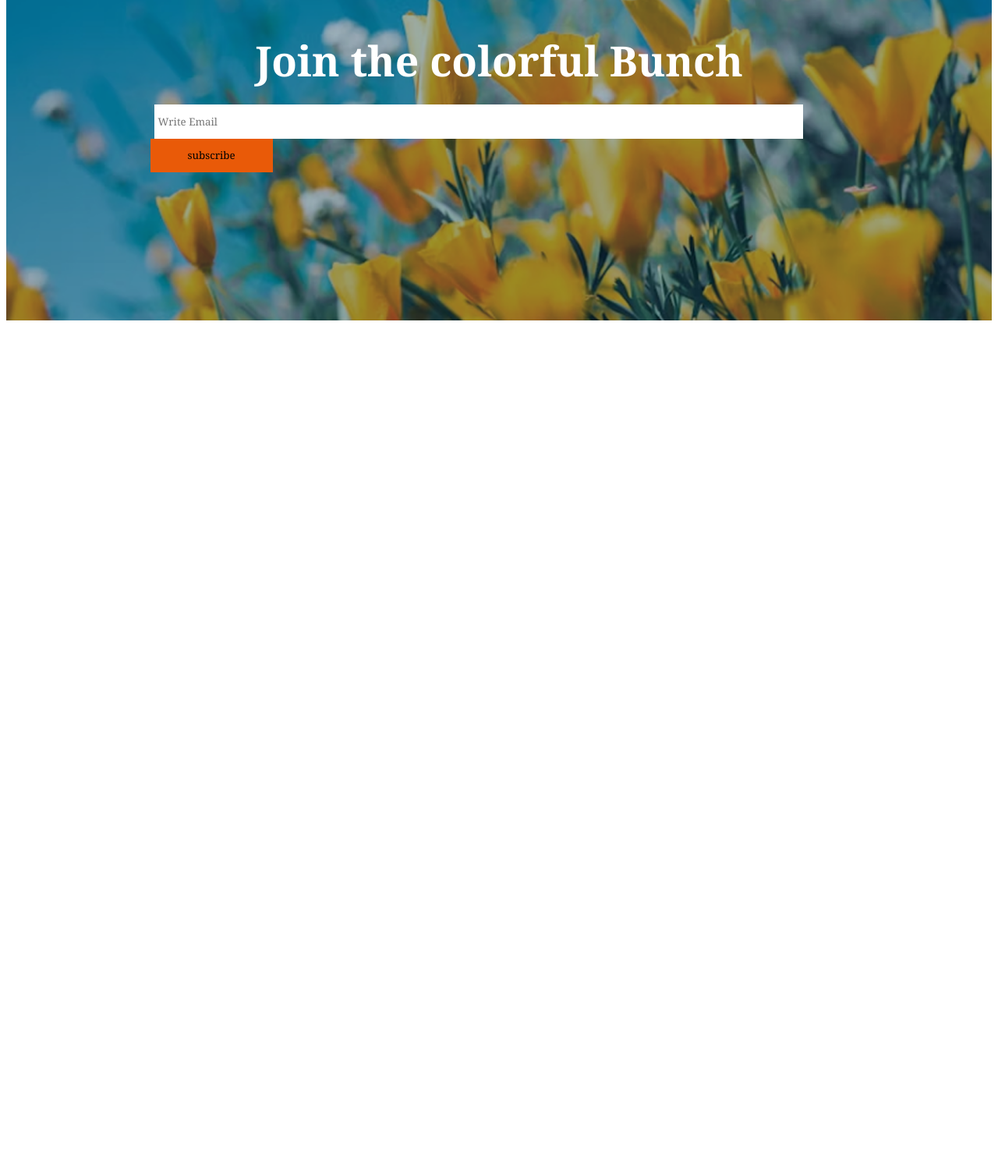
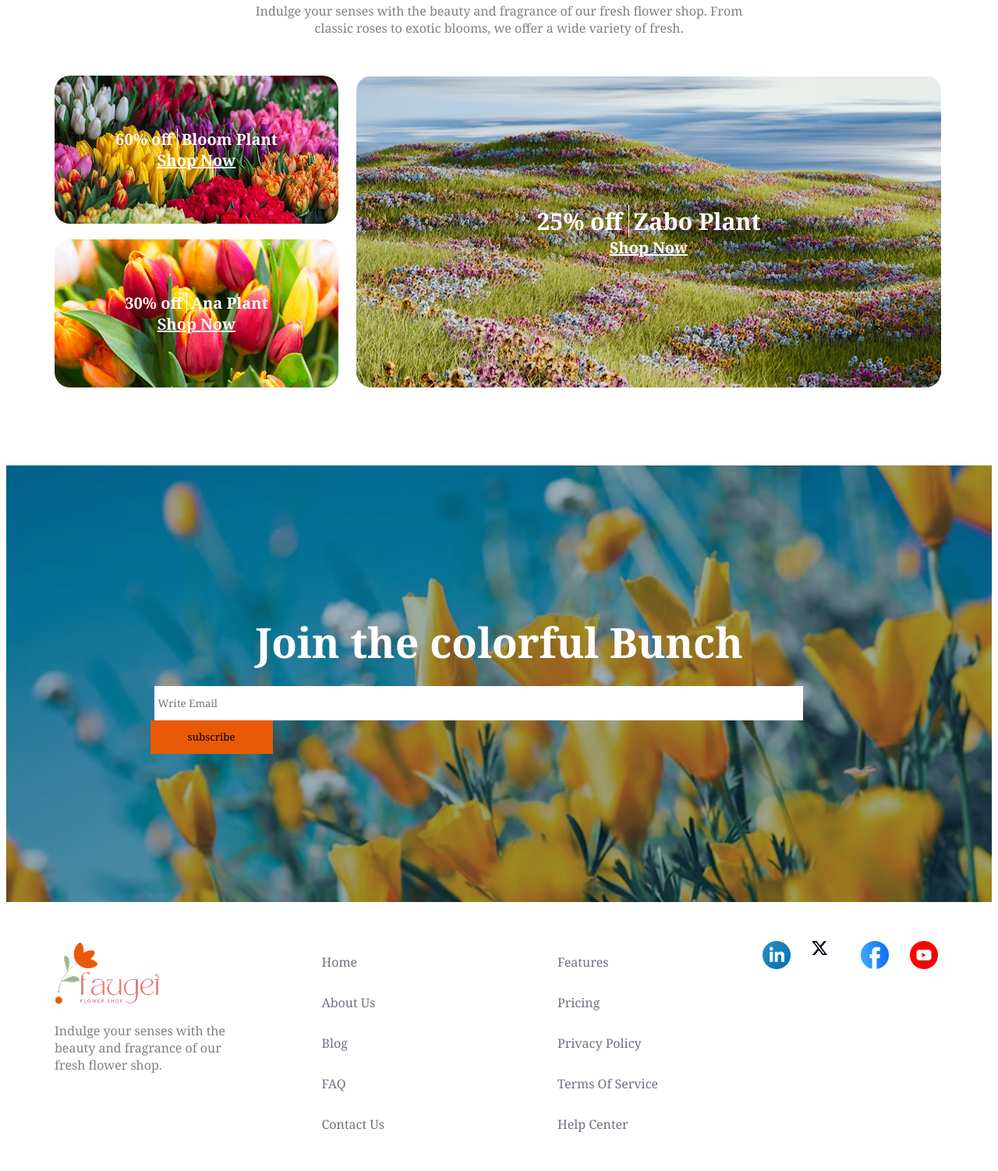
Before and after one commit to saikatse85/B12-A02-Responsive-Flowers-web, a plain HTML site: page index.html in a window 1280 px wide. Shown: the part 2779-4281 px from the top of the page at 78% size. Before the commit the page ends 3198 px from the top, so only its background shows below. Drawn offline with Linux system fonts and the light colour scheme.

Commit message:
added deals section

```diff
--- a/index.html
+++ b/index.html
@@ -111,28 +111,34 @@
             </div>
         </section>
 <!-- latest deals section -->
-        <!-- <section class="width">
+        <section class="width">
             <div class="card-title-description">
                 <h1 class="card-title"><span class="primary-color">Latest</span>  Deals</h1>
                 <p class="card-description secondary-color">Indulge your senses with the beauty and fragrance of our fresh flower shop. From classic roses to exotic blooms, we offer a wide variety of fresh.</p>
             </div>
-            <div class="latest-deals-container">
-                <div class="Latest-deals flex">
-                    <div class="Latest-deals-left-top">
-                        <h4>60% off <span class="plant">Bloom Plant</span> </h4>
-                    <a href="">Shop Now</a>
+            <div class="latest-deals-container grid">
+                <div class="Latest-deals grid">
+                    <div class="Latest-deals-left-top flex">
+                        <div class="deals-name flex">
+                            <h4 class="offer-price">60% off <span class="plant">Bloom Plant</span> </h4>
+                            <a href="">Shop Now</a>
+                        </div>
                     </div>
-                    <div class="Latest-deals-left-bottom">
-                        <h4>30% off <span class="plant">Ana Plant</span> </h4>
-                    <a href="">Shop Now</a>
+                    <div class="Latest-deals-left-bottom flex">
+                        <div class="deals-name flex">
+                            <h4 class="offer-price">30% off <span class="plant">Ana Plant</span> </h4>
+                            <a href="">Shop Now</a>
+                        </div>
                     </div>
-                    <div class="Latest-deals-right">
-                    <h2>25% off <span class="plant">Zabo Plant</span> </h2>
-                    <a href="">Shop Now</a>
+                </div>
+                <div class="Latest-deals-right flex">
+                    <div class="deals-name flex">
+                        <h2 class="offer-price">25% off <span class="plant">Zabo Plant</span> </h2>
+                        <a href="">Shop Now</a>
                     </div>
                 </div>
             </div>
-        </section> -->
+        </section>
         <section class="join">
             <div class="width join-bunch">
                 <h2 class="join-title">Join the colorful Bunch</h2>
@@ -141,7 +147,37 @@
             </div>
         </section>
     </main>
-    <footer>
+    <footer class="width">
+        <div class="footer-container grid">
+            <div>
+                <img src="assets/logo.png" alt="">
+                <p class="footer-description">Indulge your senses with the beauty and fragrance of our fresh flower shop. </p>
+            </div>
+            <div>
+                <ul class="footer-menu">
+                    <li><a href="">Home</a></li>
+                    <li><a href="">About Us</a></li>
+                    <li><a href="">Blog</a></li>
+                    <li><a href="">FAQ</a></li>
+                    <li><a href="">Contact Us</a></li>
+                </ul>
+            </div>
+            <div>
+                <ul class="terms-services">
+                    <li><a href="">Features</a></li>
+                    <li><a href="">Pricing</a></li>
+                    <li><a href="">Privacy Policy</a></li>
+                    <li><a href="">Terms Of Service</a></li>
+                    <li><a href="">Help Center</a></li>
+                </ul>
+            </div>
+            <div class="social grid">
+                <img src="assets/icon-linkedin.png" alt="">
+                <img src="assets/icon-twitter.png" alt="">
+                <img src="assets/icon-facebook.png" alt="">
+                <img src="assets/icon-youtube.png" alt="">
+            </div>
+        </div>
 
     </footer>
 </body>
--- a/styles/style.css
+++ b/styles/style.css
@@ -113,36 +113,59 @@
     padding: 30px 0px;
 }
 /* latest deals section */
-/* .latest-deals-container{
+.latest-deals-container{
+    grid-template-columns:repeat(1, 367px 750px);
     gap: 20px;
-    margin: 0 auto;
+    margin-top: 50px;
+}
+.Latest-deals{
+    gap: 20px;
+    max-height: 423px;
 }
 .Latest-deals-left-top{
     background-image: url('/assets/deal-bloom.png');
     background-repeat: no-repeat;
-    background-size: 100% 100%;
-    background-attachment: fixed;
-    margin: 0 auto;
-}
-.Latest-deals{
-    margin: 0 auto;
-    max-width: 300px;
+    height: 190px;
+    width: 364px;
+    border-radius: 20px;
+    justify-items: center;
+    align-content: center;
+    color: #FFFFFF;
 }
 .Latest-deals-left-bottom{
     background-image: url('/assets/deal-ana.png');
     background-repeat: no-repeat;
-    background-size: 100% 100%;
-    background-attachment: fixed;
+    width: 364px;
+    height:190px;
+    border-radius: 20px;
+}
+.deals-name{
+    flex-direction: column;
+    justify-content: center;
+    align-items: center;
     margin: 0 auto;
+    color: #FFFFFF;
+    font-size: 1.25rem;
+    font-weight: 700;
+}
+.offer-price{
+    margin: 0 auto;
+}
+.plant{
+    border-left: 1px solid #FFFFFF;
+    padding-left: 5px;
+}
+.deals-name a{
+    color: #FFFFFF;
 }
 .Latest-deals-right{
     background-image: url('/assets/deal-zabo.png');
     background-repeat: no-repeat;
-    background-size: 100% 100%;
-    background-attachment: fixed;
-    margin: 0 auto;
-    max-width: 753px;
-} */
+    max-height: 423px;
+    padding: 9.7rem 0px;
+    border-radius: 20px;
+    text-align: center;
+}
 /* join section */
 .join{
     background-image: url('/assets/news-letter-bg.png');
@@ -150,6 +173,7 @@
     background-position: center;
     background-attachment: fixed;
     background-size: cover;
+    margin-top: 100px;
 }
 .join-title{
     text-align: center;
@@ -175,6 +199,36 @@
     border: none;
     margin-left: -5px;
 }
+
+/* footer section */
+.footer-container{
+    grid-template-columns: repeat(4, 1fr);
+    gap: 70px;
+    margin-top: 50px;
+}
+.footer-description{
+    color: rgba(0, 0, 0, 0.5);
+}
+.footer-menu li{
+    list-style: none;
+    padding-bottom: 30px;
+}
+.footer-menu li a{
+    text-decoration: none;
+    color: #6B7280;
+}
+.terms-services li{
+    list-style: none;
+    padding-bottom: 30px;
+}
+.terms-services li a{
+    text-decoration: none;
+    color: #6B7280;
+}
+.social{
+    grid-template-columns: repeat(4, 1fr);
+    gap: 20px;
+}
 @media screen and (max-width:576px){
         .menu li{
             visibility: hidden;
@@ -194,4 +248,13 @@
         .join-btn{
             padding: 0.8rem 1rem 0.8rem 1rem;
         }
+        .footer-container{
+            grid-template-columns: repeat(1, 1fr);
+        }
+        .latest-deals-container{
+            grid-template-columns:repeat(1, 2fr);
+        }
+        .Latest-deals{
+            margin: 0 auto;
+        }
 }
```
